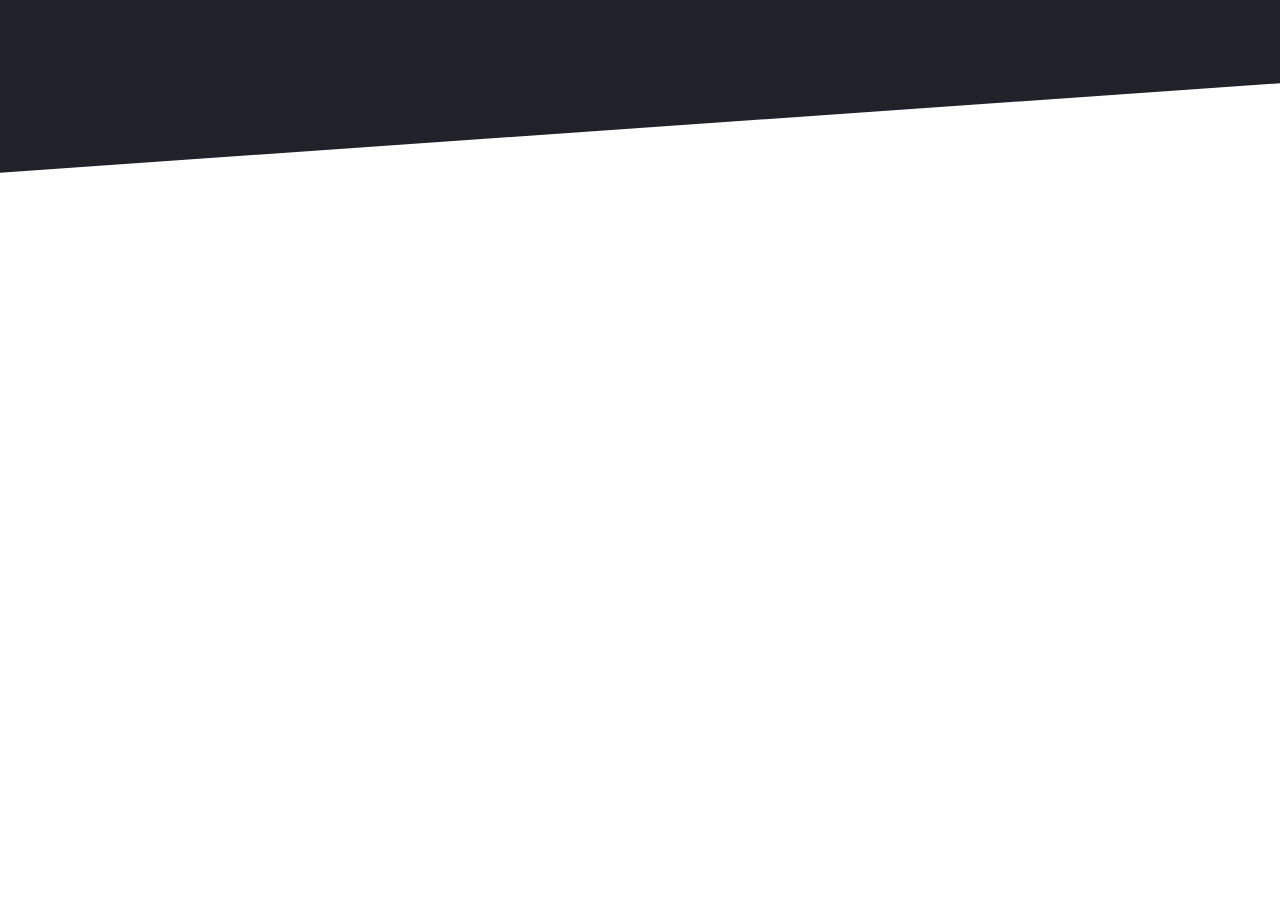
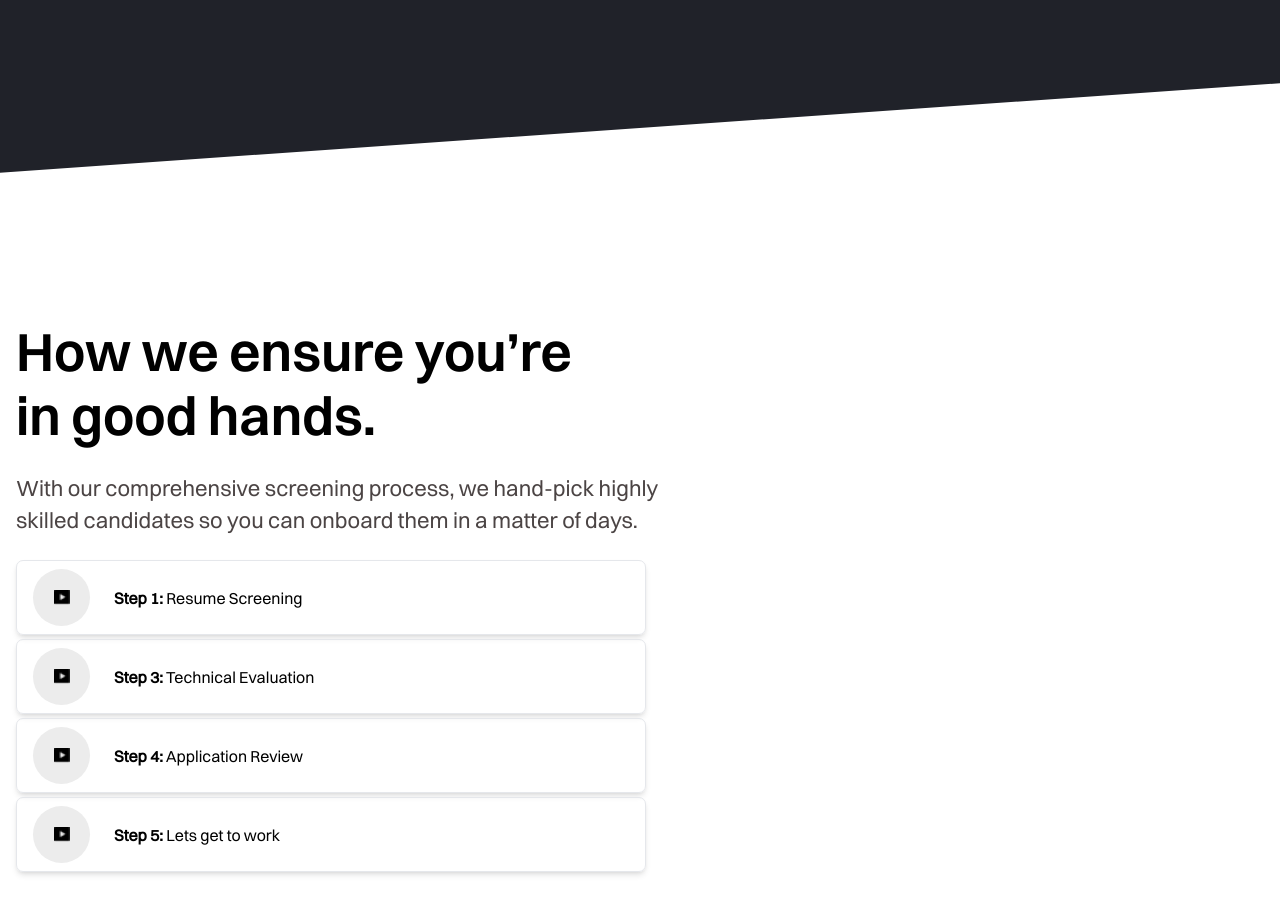
Before and after one commit to bezbrain/Punch-assessment, a React (Vite) app: page / in a window 1280 px wide. Shown: the part 3080-3994 px from the top of the page. Before the commit the page ends 3297 px from the top, so only its background shows below. Built offline with nearby package versions, Linux system fonts and the light colour scheme.

Commit message:
Set up the media slice

```diff
--- a/src/assets/icons/index.ts
+++ b/src/assets/icons/index.ts
@@ -14,6 +14,7 @@ import graphicsIcon from "./graphics.png";
 import illustratorIcon from "./illustrator.png";
 import unrealIcon from "./unreal-icon.png";
 import oneStopIcon from "./one-stop-base-icon.png";
+import playMedia from "./play-media.png";
 
 export {
   skillIcon,
@@ -32,4 +33,5 @@ export {
   illustratorIcon,
   unrealIcon,
   oneStopIcon,
+  playMedia,
 };
--- /dev/null
+++ b/src/components/howWeEnsure/howWeEnsure.tsx
@@ -0,0 +1,41 @@
+import styled from "styled-components";
+import ShortCard from "./others/shortCard";
+
+const HowWeEnsure = () => {
+  return (
+    <HowWeEnsureWrapper>
+      <h2 className="max-w-[570px] text-[54px]">
+        How we ensure you’re in good hands.
+      </h2>
+
+      <p className="text-[22px] text-[#1E1515CC] my-6 leading-[32px] max-w-[645px]">
+        With our comprehensive screening process, we hand-pick highly skilled
+        candidates so you can onboard them in a matter of days.
+      </p>
+
+      <div className="content__container">
+        <ShortCard step="Step 1:" stepValue="Resume Screening" />
+        <ShortCard step="Step 3:" stepValue="Technical Evaluation" />
+        <ShortCard step="Step 4:" stepValue="Application Review" />
+        <ShortCard step="Step 5:" stepValue="Lets get to work" />
+      </div>
+    </HowWeEnsureWrapper>
+  );
+};
+
+export default HowWeEnsure;
+
+const HowWeEnsureWrapper = styled.div`
+  padding: 12rem 1rem;
+  max-width: 1300px;
+  margin-inline: auto;
+
+  > h2 {
+    font-family: "Switzer-Semi-Bold";
+    line-height: 64px;
+  }
+
+  .content__container {
+    max-width: 630px;
+  }
+`;
--- /dev/null
+++ b/src/components/howWeEnsure/index.ts
@@ -0,0 +1,4 @@
+import HowWeEnsure from "./howWeEnsure";
+import ShortCard from "./others/shortCard";
+
+export { HowWeEnsure, ShortCard };
--- /dev/null
+++ b/src/components/howWeEnsure/others/shortCard.tsx
@@ -0,0 +1,21 @@
+import { playMedia } from "../../../assets/icons";
+
+interface ShortCardProps {
+  step: string;
+  stepValue: string;
+}
+
+const ShortCard = ({ step, stepValue }: ShortCardProps) => {
+  return (
+    <div className="border-[1px] px-4 py-2 rounded-[7px] flex gap-6 items-center shadow-md mt-1">
+      <div className="w-[57px] h-[57px] rounded-full flex justify-center items-center bg-[#ECECEC]">
+        <img src={playMedia} alt="Media" className="w-[16px] h-[15px]" />
+      </div>
+      <p>
+        <span className="font-semibold">{step}</span> {stepValue}
+      </p>
+    </div>
+  );
+};
+
+export default ShortCard;
--- /dev/null
+++ b/src/management/features/mediaSlice.tsx
@@ -0,0 +1,23 @@
+import { createSlice } from "@reduxjs/toolkit";
+
+interface MediaState {
+  isCardOpen: boolean;
+}
+
+const initialState: MediaState = {
+  isCardOpen: false,
+};
+
+const mediaSlice = createSlice({
+  name: "media",
+  initialState,
+  reducers: {
+    openACard: (state) => {
+      //
+    },
+  },
+});
+
+export default mediaSlice.reducer;
+
+export const { openACard } = mediaSlice.actions;
--- a/src/pages/landing.page.tsx
+++ b/src/pages/landing.page.tsx
@@ -1,5 +1,6 @@
 import { Hero } from "../components/hero";
 import { HowItWorked } from "../components/howItWorked";
+import { HowWeEnsure } from "../components/howWeEnsure";
 import { NavBar } from "../components/navBar";
 import { YourOneStop } from "../components/yourOneStop";
 
@@ -10,6 +11,7 @@ const LandingPage = () => {
       <Hero />
       <YourOneStop />
       <HowItWorked />
+      <HowWeEnsure />
     </main>
   );
 };
--- a/src/store.ts
+++ b/src/store.ts
@@ -2,11 +2,13 @@ import { configureStore } from "@reduxjs/toolkit";
 
 import navReducer from "./management/features/navSlice";
 import heroReducer from "./management/features/heroSlice";
+import mediaReducer from "./management/features/mediaSlice";
 
 export const store = configureStore({
   reducer: {
     navStore: navReducer,
     heroStore: heroReducer,
+    mediaStore: mediaReducer,
   },
 
   middleware: (getDefaultMiddleware) =>
```
Also changed, not shown: src/assets/icons/play-media.png (added).
